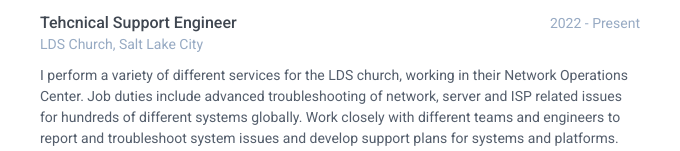
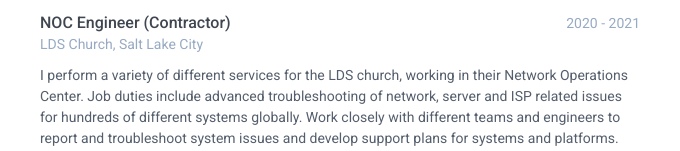
Before and after one commit to Smac2112/smac2112.github.io, a plain HTML site: page index.html in a window 1280 px wide. Shown: the part 533-684 px from the top of the page, 180-860 px from the left. Drawn offline with Linux system fonts and the light colour scheme.

Commit message:
Update index.html

```diff
--- a/index.html
+++ b/index.html
@@ -99,8 +99,8 @@
                     <div class="item">
                         <div class="meta">
                             <div class="upper-row">
-                                <h3 class="job-title">Tehcnical Support Engineer</h3>
-                                <div class="time">2022 - Present</div>
+                                <h3 class="job-title">NOC Engineer (Contractor)</h3>
+                                <div class="time">2020 - 2021</div>
                             </div><!--//upper-row-->
                             <div class="company">LDS Church, Salt Lake City</div>
                         </div><!--//meta-->
```
